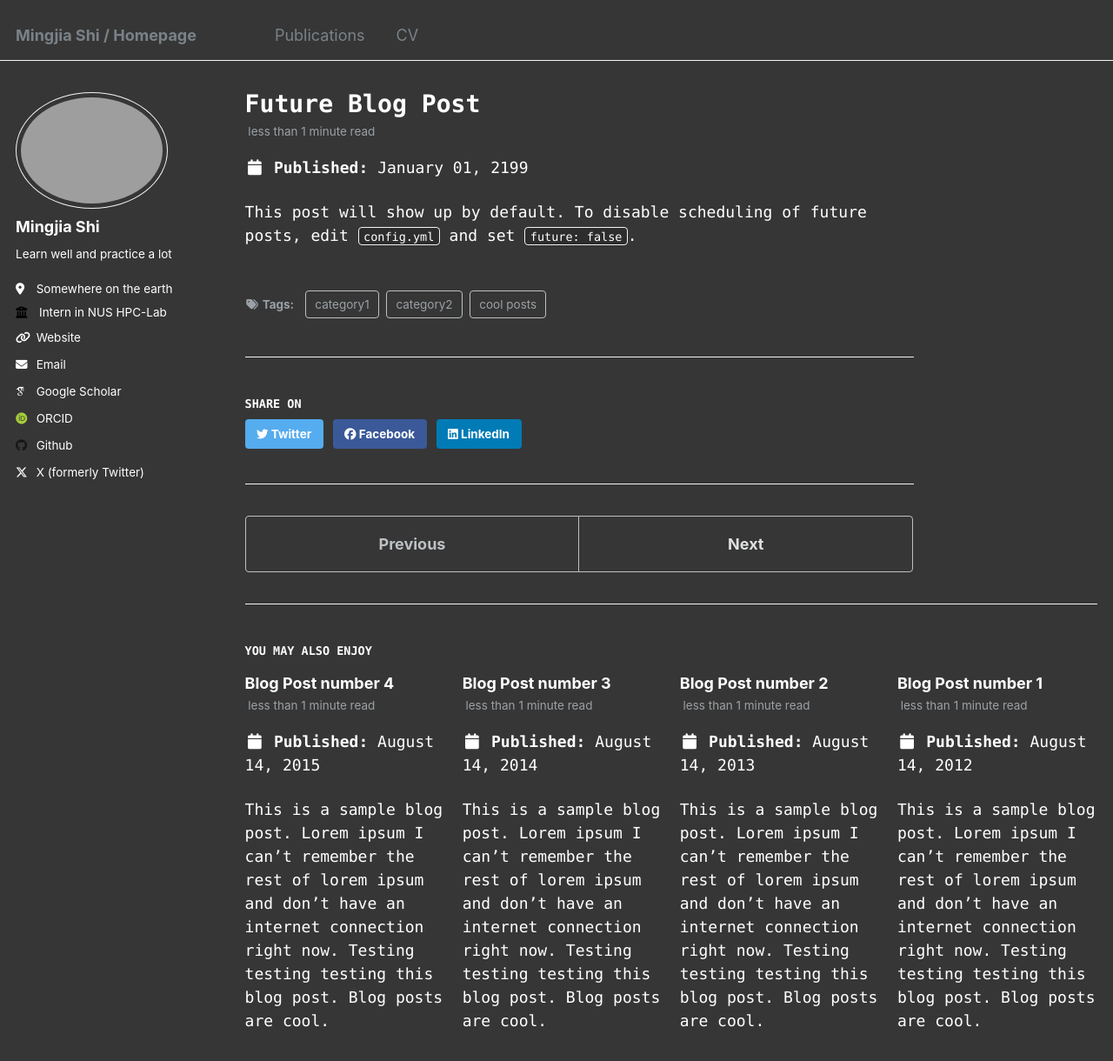
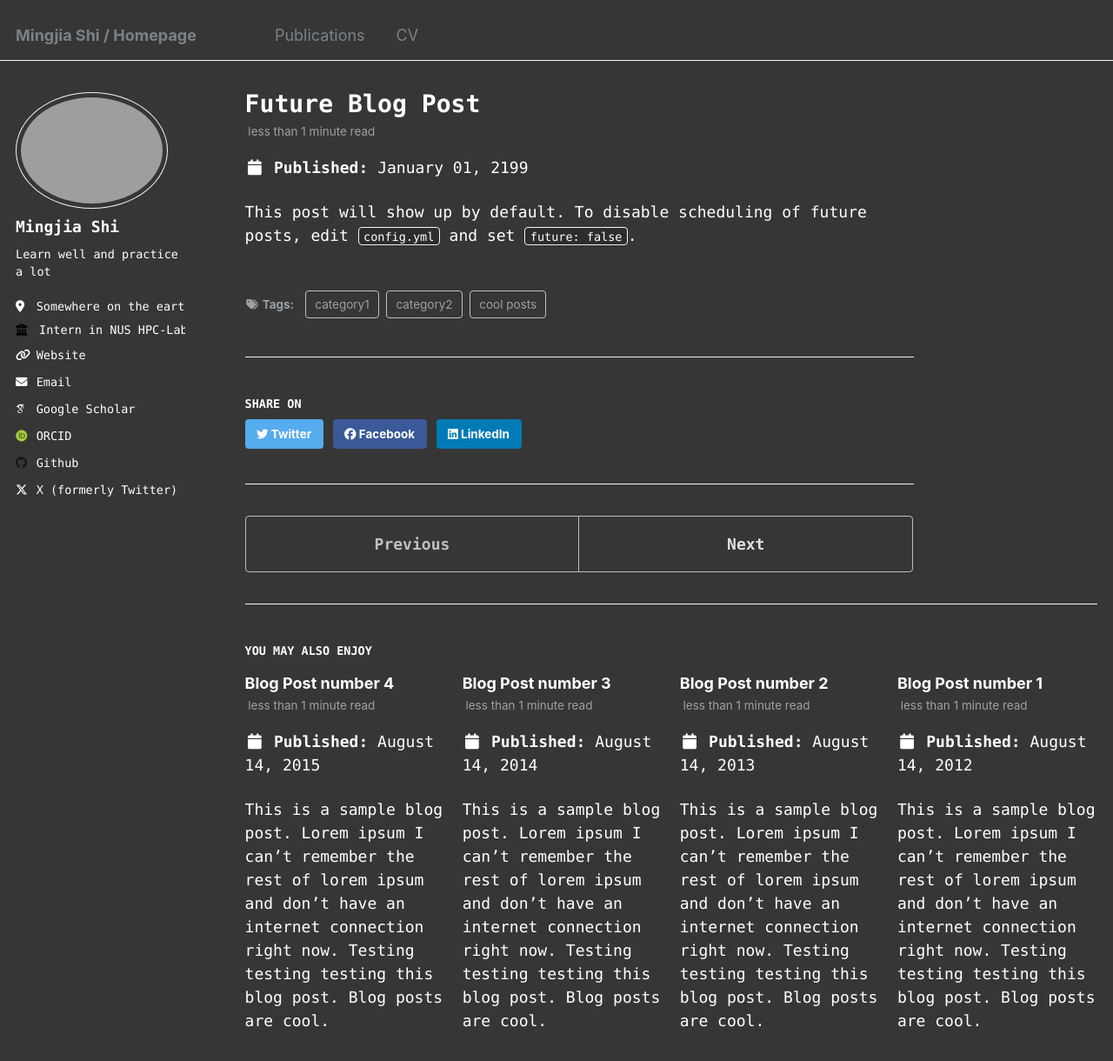
Before and after one commit to BDeMo/homepage, a Jekyll site: the page built from _posts/2199-01-01-future-post.md, in a window 1280 px wide and 1400 px high. Shown: the top 1220 px of the window at 87% size. Built offline with Jekyll 4.4.1, drawn with Linux system fonts in a browser that asks for light colours; some web fonts are replaced.

Commit message:
Update Style

```diff
--- a/_sass/_navigation.scss
+++ b/_sass/_navigation.scss
@@ -13,7 +13,7 @@
   margin-bottom: 0;
   padding-left: 2em;
   padding-right: 2em;
-  font-family: $sans-serif;
+  font-family: $navigator_font;
   -webkit-animation: intro 0.3s both;
           animation: intro 0.3s both;
   -webkit-animation-delay: 0.30s;
@@ -66,7 +66,7 @@
     margin: 0;
     padding: 0;
     list-style-type: none;
-    font-family: $sans-serif;
+    font-family: $navigator_font;
   }
 
   li {
@@ -77,7 +77,7 @@
     a {
       margin-bottom: 0.25em;
       padding: 0.5em 1em;
-      font-family: $sans-serif;
+      font-family: $navigator_font;
       font-size: 14px;
       font-weight: bold;
       line-height: 1.5;
@@ -126,7 +126,7 @@
     padding: 1em 2em;
     float: left;
     width: 50%;
-    font-family: $sans-serif;
+    font-family: $navigator_font;
     font-size: $type-size-5;
     font-weight: bold;
     text-align: center;
--- a/_sass/_sidebar.scss
+++ b/_sass/_sidebar.scss
@@ -38,7 +38,7 @@
 
   h2, h3, h4, h5, h6 {
     margin-bottom: 0;
-    font-family: $sans-serif-narrow;
+    font-family: $sidebar_font;
   }
 
   h3, h4 {
@@ -46,7 +46,7 @@
   }
 
   p, li {
-    font-family: $sans-serif;
+    font-family: $sidebar_font;
     font-size: $type-size-6;
     line-height: 1.5;
   }
@@ -124,7 +124,7 @@
   }
 }
 .sidebar .author__name {
-  font-family: $sans-serif;
+  font-family: $sidebar_font;
   font-size: $type-size-5;
 }
 
--- a/_sass/_variables.scss
+++ b/_sass/_variables.scss
@@ -31,6 +31,8 @@ $garamond                   : Garamond, serif;
 
 $my_font                    : $google, $monospace, $calisto;
 
+$sidebar_font               : $my_font;
+$navigator_font             : $my_font;
 $global-font-family         : $my_font;
 $header-font-family         : $my_font;
 $caption-font-family        : $my_font;
```
